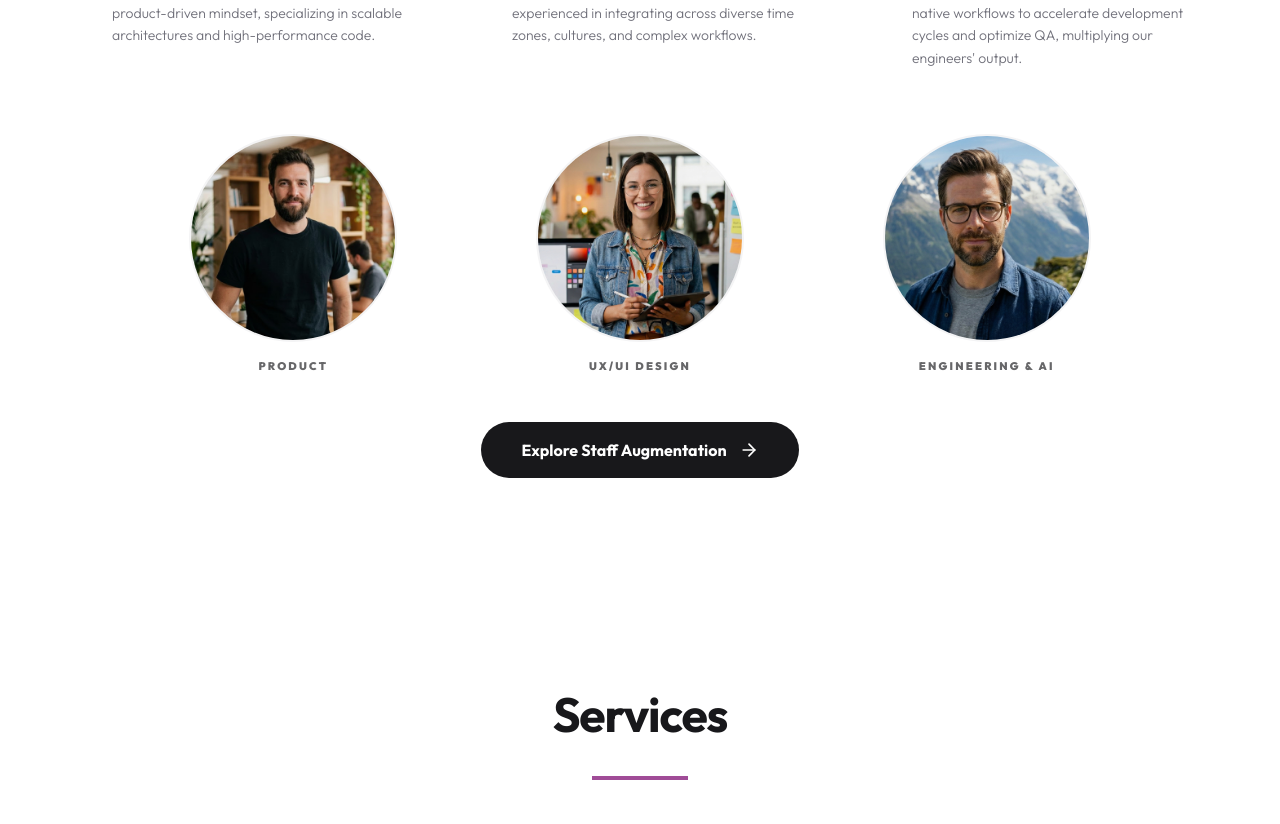
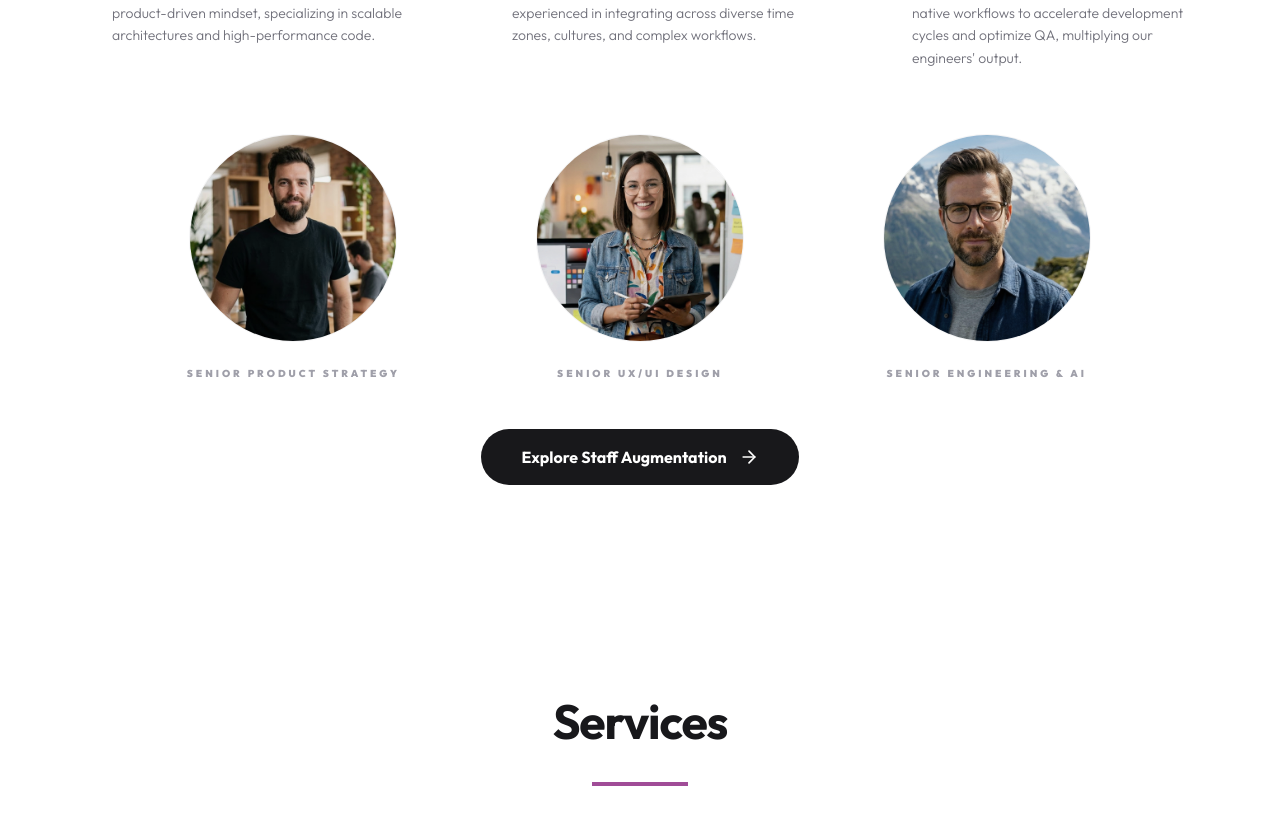
Before and after one commit to dibrand-dev/dibrand-redesign, a Next.js app: page /en in a window 1280 px wide. Shown: the part 1181-2005 px from the top of the page. Built offline with nearby package versions, Linux system fonts and the light colour scheme; no server answers; the database is empty.

Commit message:
style: update Staff Augmentation roles and apply premium styling with desaturation

```diff
--- a/components/home/StaffAugmentationTeaser.tsx
+++ b/components/home/StaffAugmentationTeaser.tsx
@@ -20,15 +20,15 @@ interface StaffAugmentationTeaserProps {
 
 const teamRoles = [
     {
-        name: "PRODUCT",
+        name: "Senior Product Strategy",
         image: "/images/staff/Product.png"
     },
     {
-        name: "UX/UI DESIGN",
+        name: "Senior UX/UI Design",
         image: "/images/staff/UXUI.png"
     },
     {
-        name: "ENGINEERING & AI",
+        name: "Senior Engineering & AI",
         image: "/images/staff/Developer.png"
     }
 ];
@@ -75,12 +75,12 @@ export default function StaffAugmentationTeaser({ dict, lang }: StaffAugmentatio
                         {teamRoles.map((role, index) => (
                             <div key={index} className="flex flex-col items-center group">
                                 {/* Photo Avatar - Perfect Circle - Flat Design */}
-                                <div className="relative w-36 h-36 md:w-52 md:h-52 rounded-full border-2 border-zinc-100 overflow-hidden mb-4 transition-all duration-500 group-hover:scale-105">
+                                <div className="relative w-36 h-36 md:w-52 md:h-52 rounded-full border border-zinc-100 overflow-hidden mb-6 transition-all duration-500 group-hover:scale-105 group-hover:border-brand/20">
                                     <Image
                                         src={role.image}
                                         alt={role.name}
                                         fill
-                                        className="object-cover"
+                                        className="object-cover saturate-[0.8] group-hover:saturate-100 transition-all duration-700"
                                         sizes="(max-width: 768px) 144px, 208px"
                                         priority={index === 0}
                                     />
@@ -88,7 +88,7 @@ export default function StaffAugmentationTeaser({ dict, lang }: StaffAugmentatio
                                     <div className="absolute inset-0 bg-zinc-900/5 group-hover:bg-transparent transition-colors duration-300" />
                                 </div>
 
-                                <span className="text-[10px] md:text-[11px] font-black text-zinc-800 font-outfit tracking-[0.2em] uppercase text-center opacity-70 group-hover:opacity-100 transition-all duration-300">
+                                <span className="text-[9px] md:text-[10px] font-black text-zinc-400 font-outfit tracking-[0.3em] uppercase text-center group-hover:text-brand transition-all duration-500">
                                     {role.name}
                                 </span>
                             </div>
```
